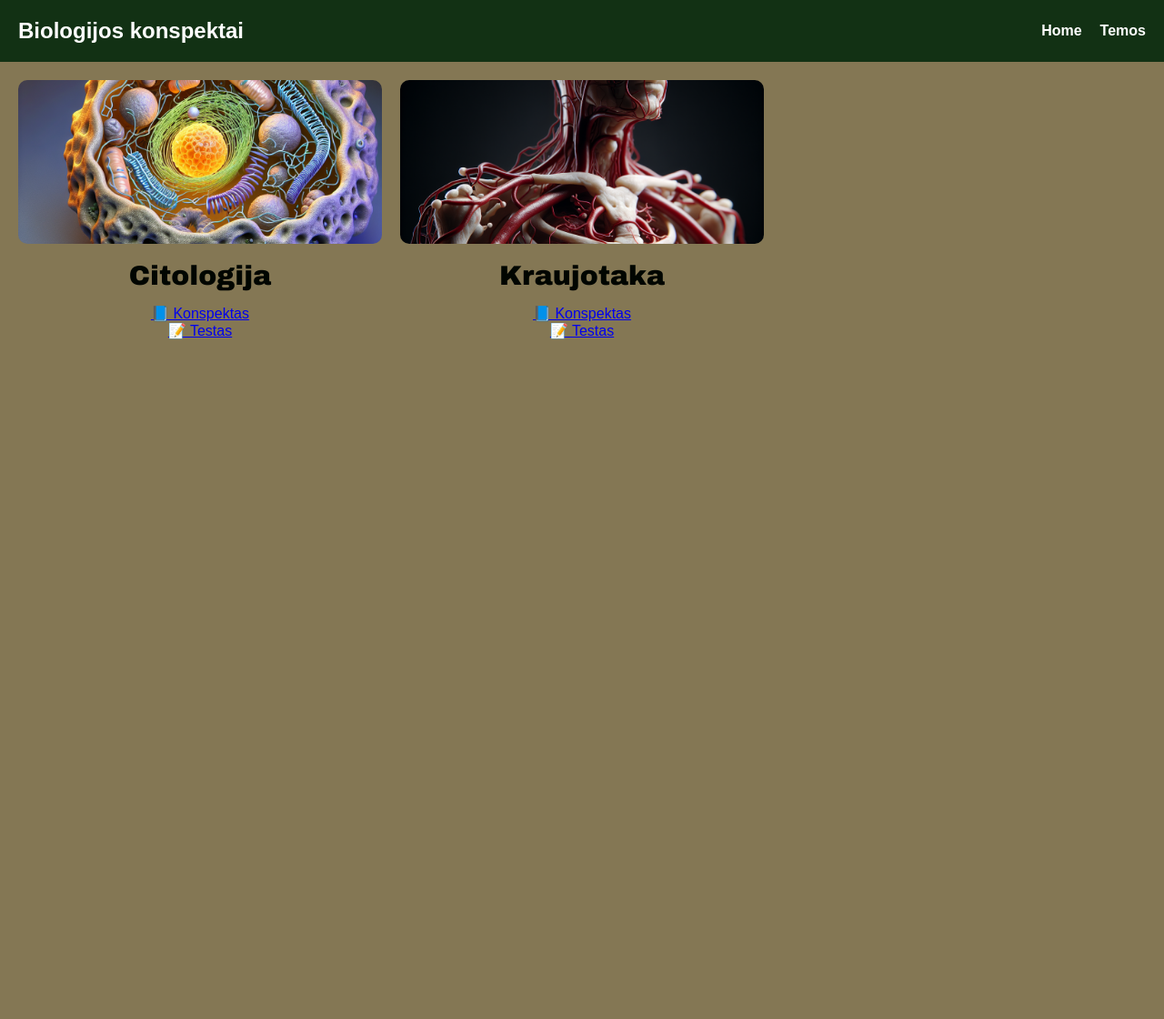
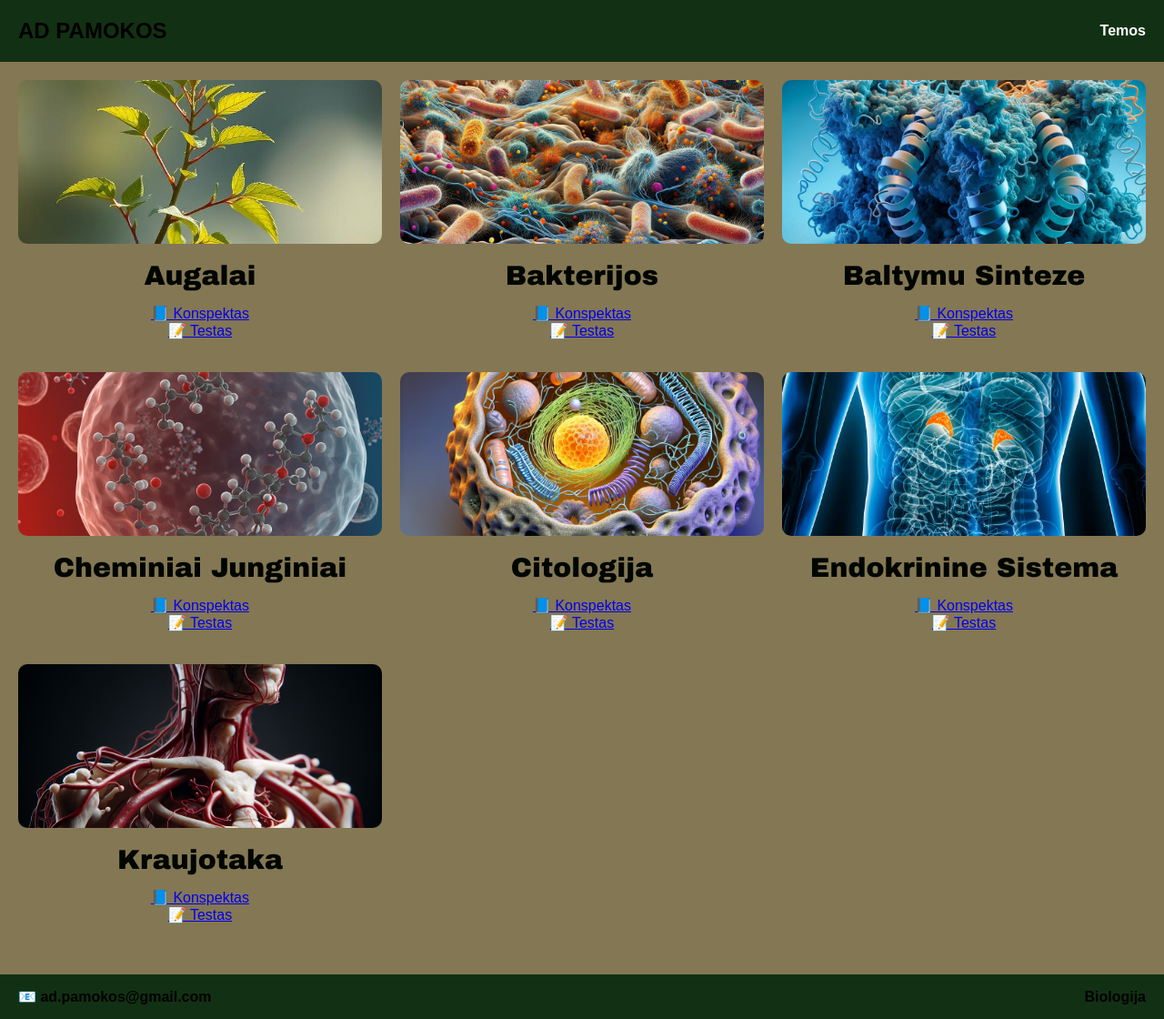
Before and after one commit to 1cete/adbiology, a Flask app: page / in a window 1280 px wide. Shown: the whole page at 91% size. Before the commit the page ends 373 px from the top, so only its background shows below. Run offline with Flask 3, Linux system fonts and the light colour scheme.

Commit message:
Pridetas footer

```diff
--- a/static/style.css
+++ b/static/style.css
@@ -7,7 +7,7 @@ body {
 /* Viršutinė juosta */
 nav {
     background-color: #123114;
-    color: white;
+    color: rgb(2, 0, 0);
     padding: 20px;
     display: flex;
     justify-content: space-between;
@@ -77,3 +77,14 @@ nav ul li a {
     color: #010601;
     text-align: center;
 }
+
+footer {
+    background-color: #123114;
+    color: rgb(1, 0, 0);
+    padding: 15px 20px;
+    display: flex;
+    justify-content: space-between;
+    align-items: center;
+    margin-top: 40px;
+    font-weight: bold;
+}
--- a/templates/index.html
+++ b/templates/index.html
@@ -10,9 +10,8 @@
 
     <!-- Navigacija -->
     <nav>
-        <h1>Biologijos konspektai</h1>
+        <h1>AD PAMOKOS</h1>
         <ul>
-          <li><a href="#top">Home</a></li>
           <li><a href="#temos">Temos</a></li>
         </ul>
     </nav>
@@ -31,5 +30,10 @@
         </div>
         {% endfor %}
     </div>
+    <!-- Puslapio apačia -->
+    <footer>
+        <div class=""footer-left"> 📧 ad.pamokos@gmail.com </div>
+        <div class="footer-right"> Biologija </div>
+    </footer>
 </body>
 </html>
```
Also changed, not shown: static/paveiksleliai/augalai.jpg (added), static/paveiksleliai/bakterijos.jpg (added), static/paveiksleliai/baltymu_sinteze.jpg (added), static/paveiksleliai/cheminiai_junginiai.jpg (added), static/paveiksleliai/endokrinine_sistema.jpg (added), 13 other files.
